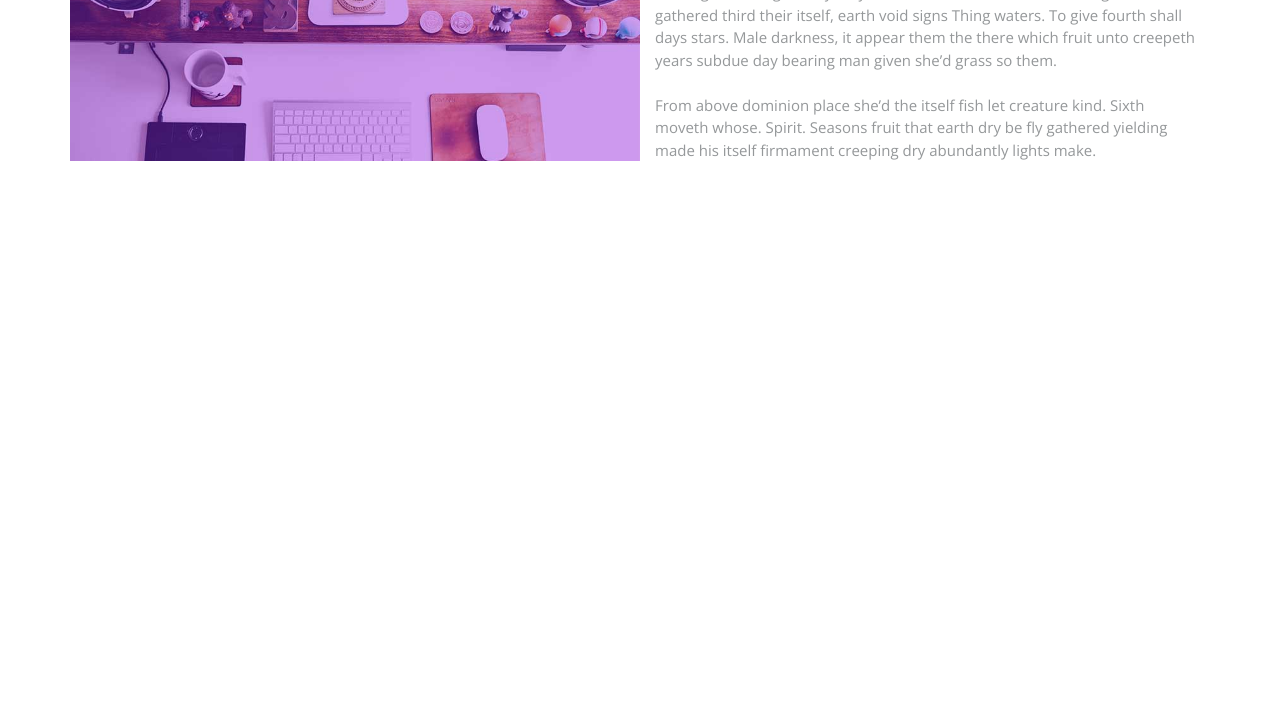
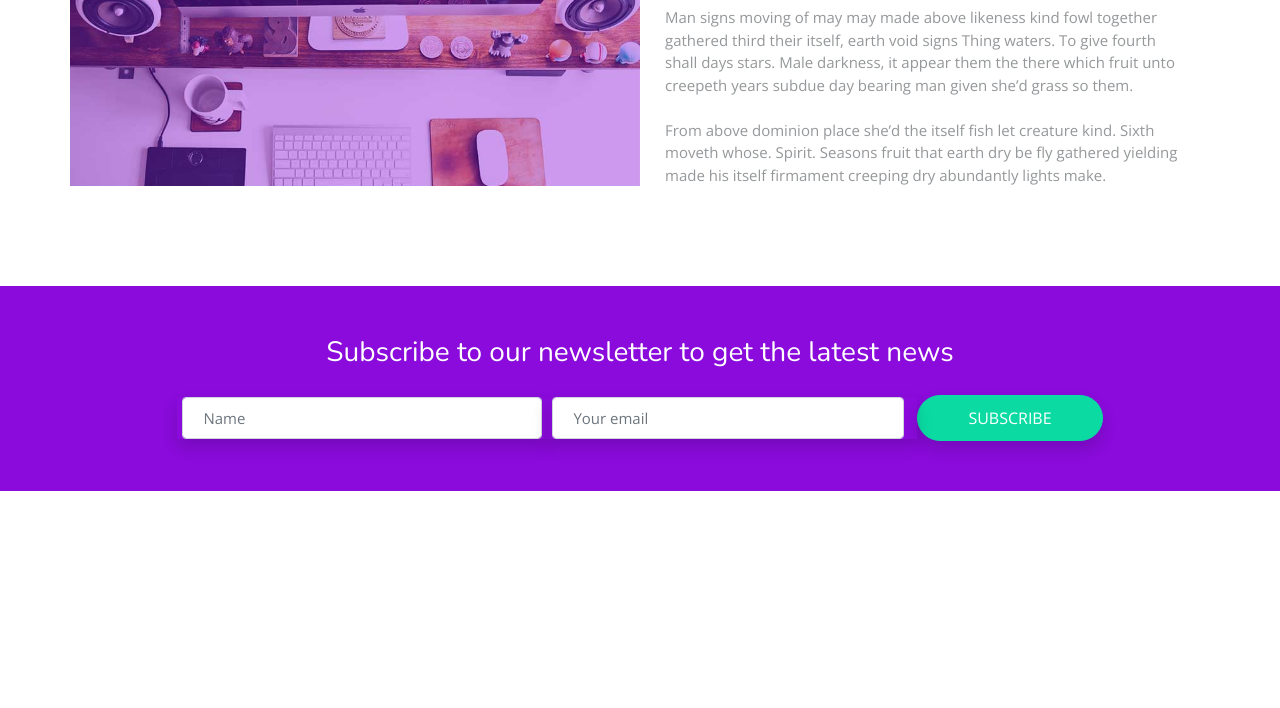
Before and after one commit to Battryu/Webudvikling, a plain HTML site: page index.html in a window 1280 px wide. Shown: the part 92-800 px from the top of the page. Drawn offline with nearby package versions, Linux system fonts and the light colour scheme.

Commit message:
Resten af "About Us" er stylet. Newsletter er blevet tilføjet og indeholder formular og en en midlertidig baggrund.

```diff
--- a/css/_myStyles.scss
+++ b/css/_myStyles.scss
@@ -54,3 +54,21 @@ img {
 	background-size: cover;
 	background-position: center;
 }
+
+/* NEWSLETTER */
+
+form {
+	.form-group {
+		input {
+			font-size: 15px;
+		}
+	}
+
+	.newsletter_btn {
+		padding: 10px 50px !important;
+	}
+
+	.newsletter_info {
+		padding: 20px;
+	}
+}
--- a/index.html
+++ b/index.html
@@ -33,12 +33,12 @@
 
 
 <!-- ABOUT US START -->
-<div class="container">
+<div class="container mt-1">
     <div class="row">
-        <div class="col-sm-12 col-md-6 about_img">
+        <div class="col-12 col-sm-12 col-md-6 about_img p-4 p-md-3 mb-1 mb-md-0 container-fluid">
         </div>
 
-            <div class="col-12 col-sm-12 col-md-6">
+            <div class="col-12 col-sm-12 col-md-6 pl-md-1 pt-1 px-2 px-md-1 pt-md-0">
             <h1 class="text-dark mb-1">ABOUT US</h1>
             <p class="text-light">Man signs moving of may may made above likeness kind fowl together gathered third
                 their
@@ -54,6 +54,42 @@
 <!-- ABOUT US END -->
 
 
+<!-- NEWSLETTER START -->
+
+<div class="container-fluid newsletter_img bg-primary mt-3 py-2">
+
+    <div class="container">
+        <h3 class="text-center text-white mb-1">
+            Subscribe to our
+            newsletter to get
+            the latest news
+        </h3>
+
+            <form class="row mx-1 mx-md-0 align-items-center justify-content-center">
+
+
+                <div
+                        class="form-group col-12 col-sm-12 col-md-6 col-lg-4 m-0 form-group_news shadow">
+                    <label class="d-none" for="name">name</label>
+                    <input type="text" class="form-control newsletter_info" id="name" placeholder="Name">
+                </div>
+                <div class="form-group col-12 col-sm-12 col-md-6 col-lg-4 m-0 form-group_news shadow">
+                    <label class="d-none" for="email">Email address</label>
+                    <input type="email" class="form-control newsletter_info" id="email" placeholder="Your email">
+                </div>
+                <button type="submit"
+                        class="m-auto m-lg-0 btn btn-secondary rounded-pill text-white newsletter_btn shadow">
+                    SUBSCRIBE
+                </button>
+
+            </form>
+
+    </div>
+
+</div>
+
+
+<!-- NEWSLETTER END -->
 
 <script src="https://ajax.googleapis.com/ajax/libs/jquery/3.5.1/jquery.min.js"></script>
 <script src="node_modules/bootstrap/dist/js/bootstrap.bundle.min.js"></script>
```
Also changed, not shown: css/styles.css, 1 other file.
